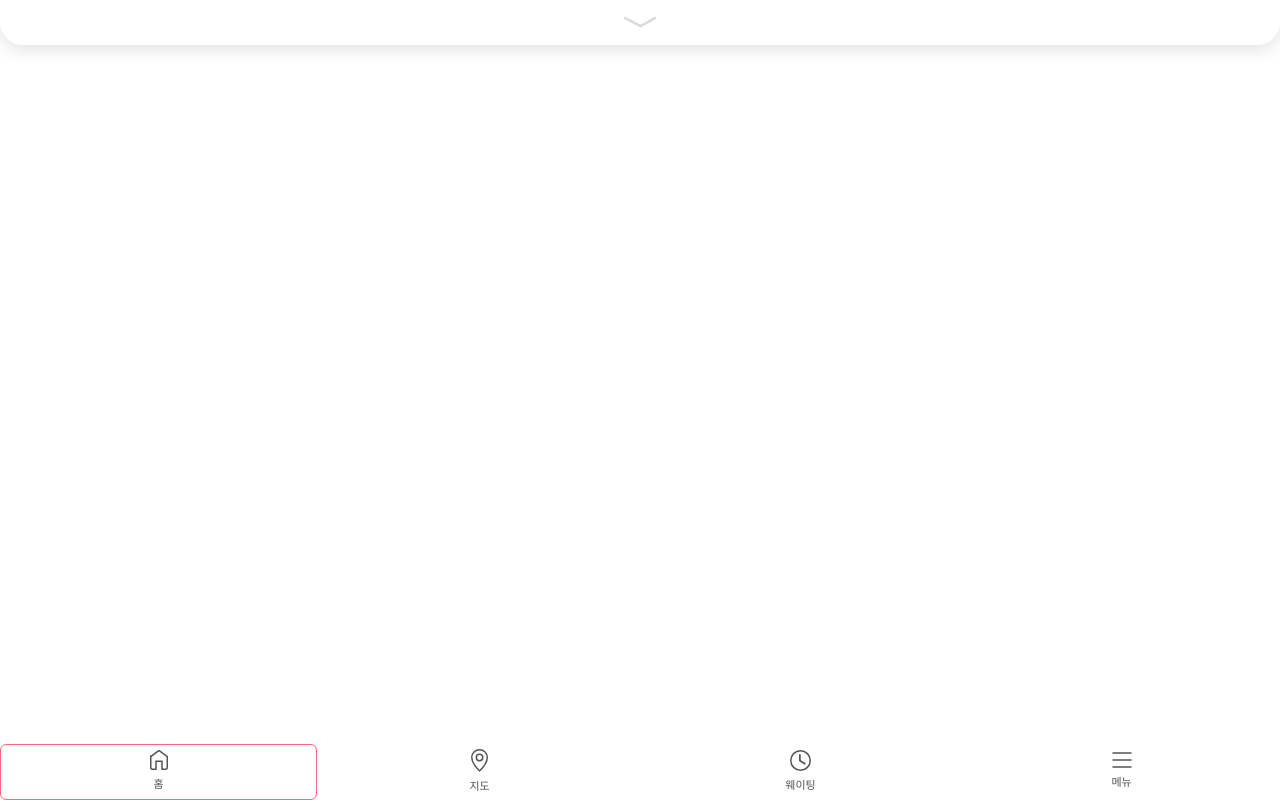
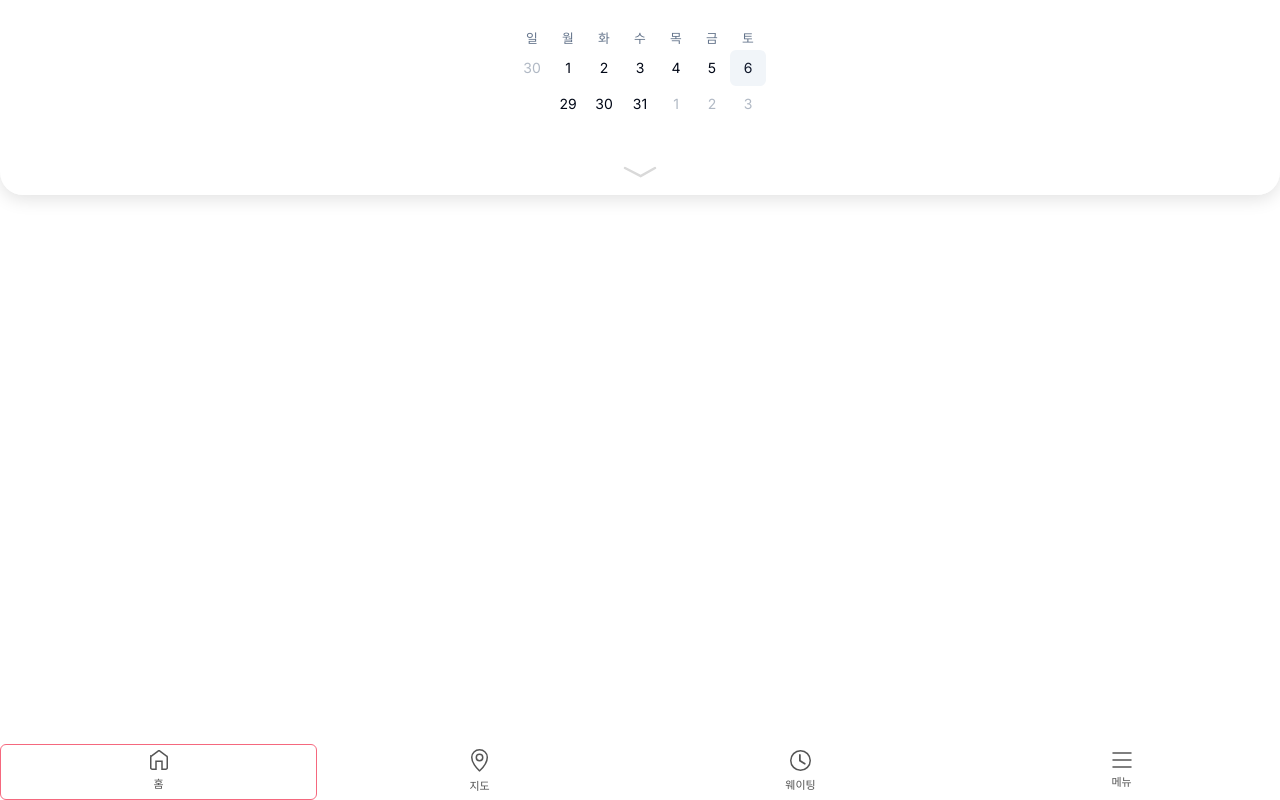
Before and after one commit to Project-Unifest/unifest-web-user, a Next.js app: page /home in a window 1280 px wide. Built offline with nearby package versions, Linux system fonts and the light colour scheme.

Commit message:
Feat: make calendar match accordion

```diff
--- a/src/pages/Home/ui/Page.tsx
+++ b/src/pages/Home/ui/Page.tsx
@@ -3,10 +3,10 @@ import {
   Accordion,
   AccordionContent,
   AccordionItem,
+  AccordionOuter,
   AccordionTrigger,
 } from '@/shared/ui/Accordion/accordion';
 import { Calendar } from '@/shared/ui/Calendar/calendar';
-import PaginationExample from '@/shared/ui/Pagination/PaginationExample';
 import React from 'react';
 
 const HomePage: React.FC = () => {
@@ -14,8 +14,11 @@ const HomePage: React.FC = () => {
     <div>
       <Accordion type='single' collapsible>
         <AccordionItem value='item-1'>
+          <AccordionOuter>
+            <Calendar showOnlyWeek={true} />
+          </AccordionOuter>
           <AccordionContent>
-            <Calendar />
+            <Calendar showOnlyWeek={false} />
           </AccordionContent>
           <AccordionTrigger></AccordionTrigger>
         </AccordionItem>
--- a/src/shared/ui/Accordion/accordion.tsx
+++ b/src/shared/ui/Accordion/accordion.tsx
@@ -28,17 +28,30 @@ const AccordionTrigger = React.forwardRef<
     <AccordionPrimitive.Trigger
       ref={ref}
       className={cn(
-        'flex flex-1 items-center justify-center py-4 font-medium transition-all hover:underline [&[data-state=open]>svg]:rotate-180',
+        'flex flex-1 flex-col items-center justify-center py-4 font-medium transition-all hover:underline [&[data-state=open]>svg]:rotate-180',
         className
       )}
       {...props}
     >
-      {children}
+      <div className='[&[data-state=open]>svg]:rotate-180'>{children}</div>
       <LongChevronDown className='shrink-0 transition-transform duration-200' />
     </AccordionPrimitive.Trigger>
   </AccordionPrimitive.Header>
 ));
 AccordionTrigger.displayName = AccordionPrimitive.Trigger.displayName;
+
+const AccordionOuter = React.forwardRef<
+  React.ElementRef<typeof AccordionPrimitive.Content>,
+  React.ComponentPropsWithoutRef<typeof AccordionPrimitive.Content>
+>(({ className, children, ...props }, ref) => (
+  <AccordionPrimitive.AccordionHeader
+    ref={ref}
+    className='overflow-hidden text-sm data-[state=closed]:flex data-[state=open]:hidden w-full justify-center'
+    {...props}
+  >
+    <div className={cn('pb-4 pt-0', className)}>{children}</div>
+  </AccordionPrimitive.AccordionHeader>
+));
 
 const AccordionContent = React.forwardRef<
   React.ElementRef<typeof AccordionPrimitive.Content>,
@@ -46,7 +59,7 @@ const AccordionContent = React.forwardRef<
 >(({ className, children, ...props }, ref) => (
   <AccordionPrimitive.Content
     ref={ref}
-    className='overflow-hidden text-sm transition-all data-[state=closed]:animate-accordion-up data-[state=open]:animate-accordion-down'
+    className='overflow-hidden text-sm transition-all flex data-[state=closed]:hidden data-[state=open]:animate-accordion-down w-full justify-center'
     {...props}
   >
     <div className={cn('pb-4 pt-0', className)}>{children}</div>
@@ -55,4 +68,10 @@ const AccordionContent = React.forwardRef<
 
 AccordionContent.displayName = AccordionPrimitive.Content.displayName;
 
-export { Accordion, AccordionItem, AccordionTrigger, AccordionContent };
+export {
+  Accordion,
+  AccordionItem,
+  AccordionTrigger,
+  AccordionContent,
+  AccordionOuter,
+};
--- a/src/shared/ui/Calendar/calendar.tsx
+++ b/src/shared/ui/Calendar/calendar.tsx
@@ -7,25 +7,80 @@ import { ko } from 'date-fns/locale';
 
 import { cn } from '@/lib/utils';
 import { buttonVariants } from '../Button/button';
+import { format } from 'date-fns';
+import { log } from 'console';
 
 export type CalendarProps = React.ComponentProps<typeof DayPicker>;
+export type CustomProps = {
+  showOnlyWeek?: boolean;
+};
 
 function Calendar({
   className,
   classNames,
   showOutsideDays = true,
+  showOnlyWeek = true,
   ...props
-}: CalendarProps) {
+}: CalendarProps & CustomProps) {
+  const getRemainingDatesInMonthExcludingCurrentWeek = (): Date[] => {
+    const today = new Date();
+    const year = today.getFullYear();
+    const month = today.getMonth();
+
+    // 이번 달의 첫 번째 날과 마지막 날을 계산합니다.
+    const firstDayOfMonth = new Date(year, month, 1);
+    const lastDayOfMonth = new Date(year, month + 1, 0);
+
+    // 이번 주의 시작 날짜와 끝 날짜를 계산합니다.
+    const startOfWeek = new Date(today);
+    startOfWeek.setDate(today.getDate() - today.getDay());
+
+    const endOfWeek = new Date(startOfWeek);
+    endOfWeek.setDate(startOfWeek.getDate() + 6);
+
+    const firstCalendarDay = new Date(firstDayOfMonth);
+    firstCalendarDay.setDate(
+      firstDayOfMonth.getDate() - firstDayOfMonth.getDay()
+    );
+    const endCalendarDay = new Date(lastDayOfMonth);
+    endCalendarDay.setDate(lastDayOfMonth.getDate() - lastDayOfMonth.getDay());
+
+    const remainingDates: Date[] = [];
+    startOfWeek.setHours(0);
+    endOfWeek.setHours(4);
+    for (
+      let day = new Date(firstCalendarDay);
+      day <= endCalendarDay;
+      day.setDate(day.getDate() + 1)
+    ) {
+      const currentDay = new Date(day);
+      currentDay.setHours(2);
+      if (currentDay < startOfWeek || currentDay > endOfWeek) {
+        remainingDates.push(new Date(currentDay));
+      }
+    }
+
+    return remainingDates;
+  };
+
+  const remainingDates = showOnlyWeek
+    ? getRemainingDatesInMonthExcludingCurrentWeek()
+    : [];
+
   return (
     <DayPicker
       showOutsideDays={showOutsideDays}
       className={cn('p-3', className)}
       locale={ko}
+      disabled={remainingDates}
+      formatters={{
+        formatCaption: (date, options) => format(date, 'LLLL', options),
+      }}
       classNames={{
         months: 'flex flex-col sm:flex-row space-y-4 sm:space-x-4 sm:space-y-0',
         month: 'space-y-4',
-        caption: 'flex justify-center pt-1 relative items-center',
-        caption_label: 'text-sm font-medium',
+        caption: `${showOnlyWeek ? 'hidden' : 'flex'} pl-2 pt-1 relative items-center`,
+        caption_label: ' text-[24px] font-bold',
         nav: 'space-x-1 flex items-center',
         nav_button: cn(
           'h-7 w-7 bg-transparent p-0 opacity-50 hover:opacity-100'
@@ -36,8 +91,8 @@ function Calendar({
         head_row: 'flex',
         head_cell:
           'text-muted-foreground rounded-md w-9 font-normal text-[0.8rem]',
-        row: 'flex w-full mt-2',
-        cell: 'h-9 w-9 text-center text-sm p-0 relative [&:has([aria-selected].day-range-end)]:rounded-r-md [&:has([aria-selected].day-outside)]:bg-accent/50 [&:has([aria-selected])]:bg-accent first:[&:has([aria-selected])]:rounded-l-md last:[&:has([aria-selected])]:rounded-r-md focus-within:relative focus-within:z-20',
+        row: 'flex w-full mt-0 h-auto',
+        cell: 'h-auto w-9 text-center text-sm p-0 relative [&:has([aria-selected].day-range-end)]:rounded-r-md [&:has([aria-selected].day-outside)]:bg-accent/50 [&:has([aria-selected])]:bg-accent first:[&:has([aria-selected])]:rounded-l-md last:[&:has([aria-selected])]:rounded-r-md focus-within:relative focus-within:z-20',
         day: cn(
           buttonVariants({ variant: 'ghost' }),
           'h-9 w-9 p-0 font-normal aria-selected:opacity-100'
@@ -48,7 +103,7 @@ function Calendar({
         day_today: 'bg-accent text-accent-foreground',
         day_outside:
           'day-outside text-muted-foreground opacity-50 aria-selected:bg-accent/50 aria-selected:text-muted-foreground aria-selected:opacity-30',
-        day_disabled: 'text-muted-foreground opacity-50',
+        day_disabled: 'hidden',
         day_range_middle:
           'aria-selected:bg-accent aria-selected:text-accent-foreground',
         day_hidden: 'invisible',
```
